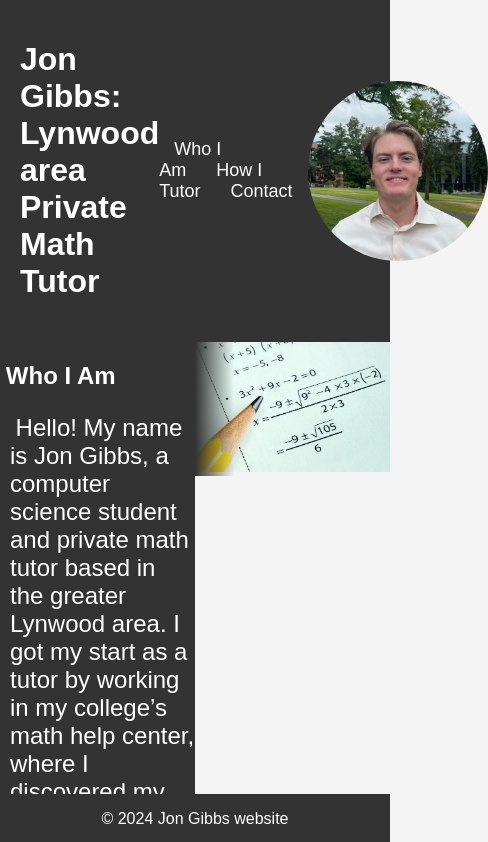
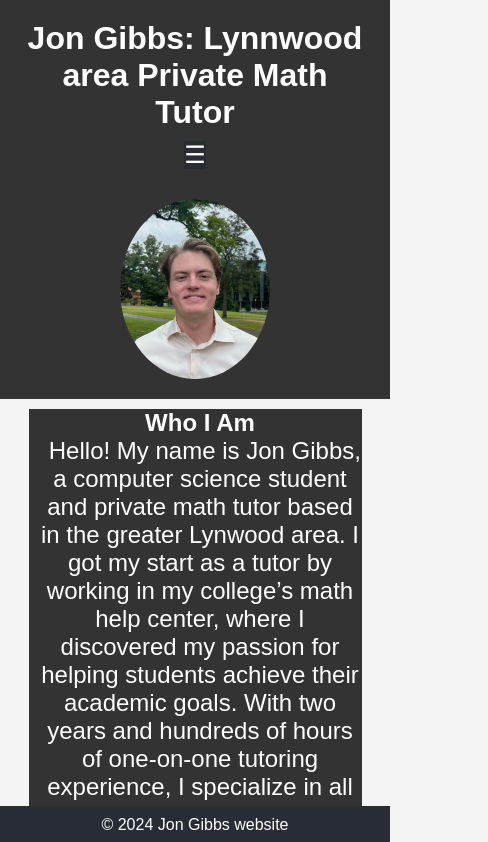
Before and after one commit to Jon-Gibbs/tutoringWebSite, a React (Create React App) app: page / in a window 390 px wide. Shown: the top 842 px of the page, 488 px wide, since content can reach past the window. Built offline with nearby package versions, Linux system fonts and the light colour scheme.

Commit message:
mobile redesign
when the width of the screen goes under 1000 px, the whole website switches to a vertical format.

```diff
--- a/package.json
+++ b/package.json
@@ -1,5 +1,6 @@
 {
   "name": "project",
+  "homepage" : "http://jongibbstutoring.com/",
   "version": "0.1.0",
   "private": true,
   "dependencies": {
--- a/src/App.css
+++ b/src/App.css
@@ -36,6 +36,8 @@
     transform: rotate(360deg);
   }
 } */
+/* Basic reset */
+
 .App {
   display: flex;
   flex-direction: column;
@@ -140,3 +142,158 @@ footer {
   width: 100%;
   bottom: 0;
 }
+
+@media(max-width: 1000px){
+* {
+  margin: 0;
+  padding: 0;
+  box-sizing: border-box;
+}
+
+/* App container */
+.App {
+  display: flex;
+  flex-direction: column;
+  min-height: 100vh;
+}
+
+/* Header */
+.App-header {
+  background-color: #282c34;
+  padding: 20px;
+  color: white;
+  text-align: center;
+}
+
+nav {
+  margin-top: 10px;
+}
+
+nav a {
+  margin: 0 10px;
+  color: white;
+  text-decoration: none;
+  font-size: 1.2rem;
+}
+
+nav a:hover {
+  text-decoration: underline;
+}
+
+/* Profile Image */
+.profile-image {
+  max-width: 150px;
+  border-radius: 50%;
+  margin-top: 20px;
+}
+
+/* Main Content */
+.main-content {
+  display: flex;
+  flex-direction: column;
+  align-items: center;
+  padding: 20px;
+  flex-grow: 1;
+}
+
+.main-contentTextBox {
+  max-width: 600px;
+  text-align: center;
+  margin-bottom: 20px;
+}
+
+.mainContentImage {
+  position: relative;
+  max-width: 100%;
+  margin-top: 20px;
+}
+
+.mainContentImage img {
+  max-width: 100%;
+  height: auto;
+}
+
+.image-gradient {
+  position: absolute;
+  bottom: 0;
+  left: 0;
+  width: 100%;
+  height: 30%;
+  background: linear-gradient(to top, rgba(0, 0, 0, 0.8), rgba(0, 0, 0, 0));
+}
+
+/* Footer */
+footer {
+  background-color: #282c34;
+  padding: 10px;
+  color: white;
+  text-align: center;
+}
+
+/* Responsive Adjustments */
+@media (max-width: 1000px) {
+  .App-header  {
+    display: flex;
+    flex-direction: column;
+    background-color: #333;
+    font-size: 1rem;
+  }
+
+  nav a {
+    display: block;
+    margin: 10px 0;
+  }
+
+  .profile-image {
+  max-width: auto;
+  }
+
+  .main-content {
+    padding: 10px;
+  }
+
+  .main-contentTextBox {
+    width: 90%;
+    margin: 0 auto;
+  }
+
+  .mainContentImage img {
+   display: none;
+  }
+
+  .nav-toggle {
+    background-color: #282c34;
+    border: none;
+    color: white;
+    font-size: 1.5rem;
+    cursor: pointer;
+    display: none;
+  }
+
+  .nav-links {
+    display: flex;
+    justify-content: center;
+  }
+
+  .nav-links.open {
+    display: block;
+  }
+
+
+    .nav-toggle {
+      display: block;
+      margin: 10px 0;
+    }
+
+    .nav-links {
+      display: none;
+      flex-direction: column;
+      text-align: center;
+    }
+
+    .nav-links.open {
+      display: block;
+    }
+
+}
+}
--- a/src/App.js
+++ b/src/App.js
@@ -1,29 +1,36 @@
+import { useState } from 'react';
 import { BrowserRouter as Router, Route, Routes, Link } from 'react-router-dom';
 import './App.css';
 import Home from './components/Home';
 import About from './components/About.js';
 import Contact from './components/Contact.js';
 
+function App() {
+  const [isNavOpen, setIsNavOpen] = useState(false);
 
-  function App() {
+  const toggleNav = () => {
+    setIsNavOpen(!isNavOpen);
+  };
+
   return (
     <Router>
       <div className="App">
-        {/* Header Section */}
         <header className="App-header">
-          <h1>Jon Gibbs: Lynwood area Private Math Tutor</h1>
+          <h1>Jon Gibbs: Lynnwood area Private Math Tutor</h1>
 
-          <nav>
-            <Link to="/">Who I Am</Link>
-            <Link to="/about">How I Tutor</Link>
-            <Link to="/contact">Contact</Link>
+          <button onClick={toggleNav} className="nav-toggle">
+            ☰
+          </button>
+          <nav className={`nav-links ${isNavOpen ? 'open' : ''}`}>
+            <Link to="/" onClick={() => setIsNavOpen(false)}>Who I Am</Link>
+            <Link to="/about" onClick={() => setIsNavOpen(false)}>How I Tutor</Link>
+            <Link to="/contact" onClick={() => setIsNavOpen(false)}>Contact</Link>
           </nav>
           <img className="profile-image" src="/images/profile.jpeg" alt="me" />
         </header>
 
-        {/* Main Content Section */}
-        <main className = "main-content">
-          <div className = "main-contentTextBox">
+        <main className="main-content">
+          <div className="main-contentTextBox">
             <Routes>
               <Route path="/" element={<Home />} />
               <Route path="/about" element={<About />} />
@@ -36,7 +43,6 @@ import Contact from './components/Contact.js';
           </div>
         </main>
 
-        {/* Footer Section */}
         <footer>
           <p>&copy; 2024 Jon Gibbs website</p>
         </footer>
@@ -44,5 +50,4 @@ import Contact from './components/Contact.js';
     </Router>
   );
 }
-
 export default App;
```
Lines whose indentation alone changed are shown as unchanged.
